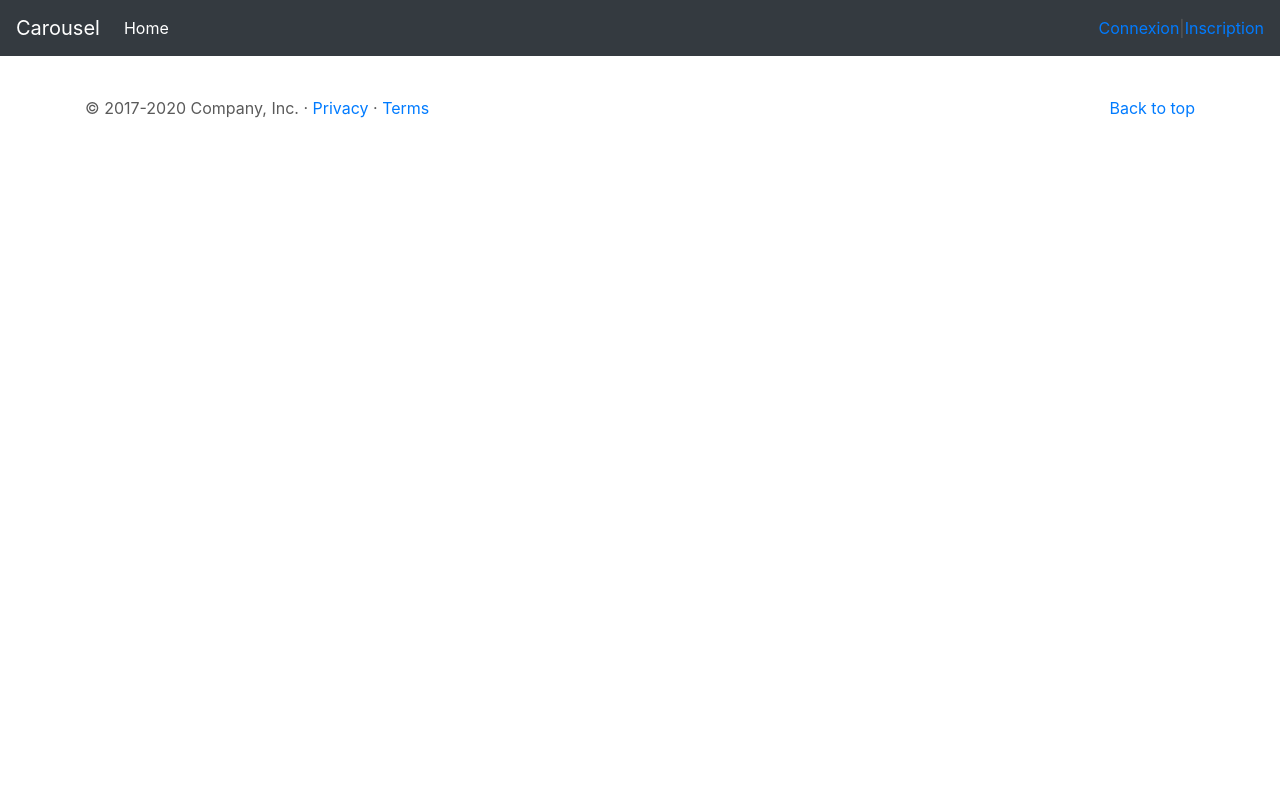
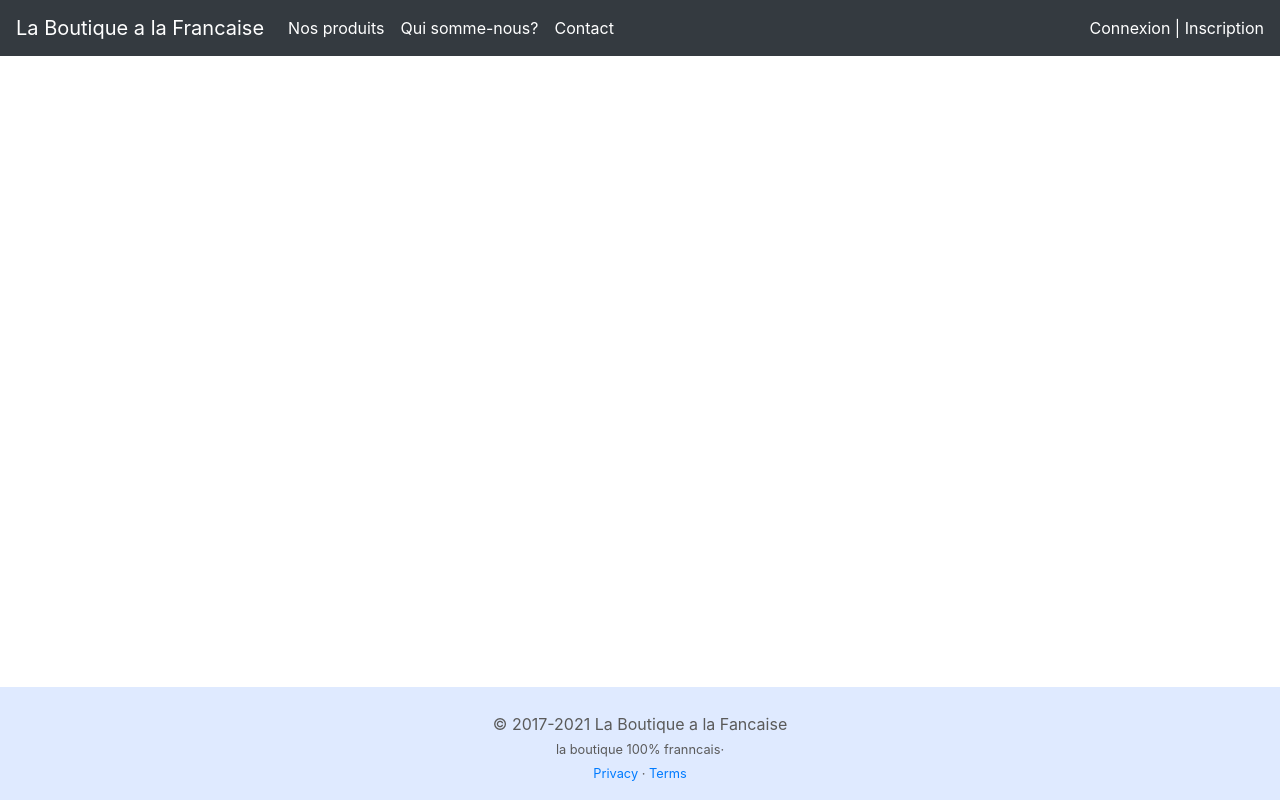
Before and after one commit to Stolidbug/La_Boutique_A_La_Francaise, a Symfony app: template templates/base.html.twig in a window 1280 px wide. Run offline with Twig, Linux system fonts and the light colour scheme; the template is opened without the code that fills it, so the values that code supplies are empty; some libraries are stand-ins or nearby versions.

Commit message:
clean template

```diff
--- a/templates/base.html.twig
+++ b/templates/base.html.twig
@@ -10,6 +10,7 @@
 
     <!-- Bootstrap core CSS -->
     <link href="{{ asset('assets/css/bootstrap.min.css') }}" rel="stylesheet">
+    <link rel="stylesheet" href="{{ asset('assets/css/boutique.css') }}">
 
     <style>
         .bd-placeholder-img {
@@ -33,21 +34,30 @@
 <body>
 <header>
     <nav class="navbar navbar-expand-md navbar-dark fixed-top bg-dark">
-        <a class="navbar-brand" href="#">Carousel</a>
+        <a class="navbar-brand" href="{{path('app_home_index')}}">La Boutique a la Francaise</a>
         <button class="navbar-toggler" type="button" data-toggle="collapse" data-target="#navbarCollapse" aria-controls="navbarCollapse" aria-expanded="false" aria-label="Toggle navigation">
             <span class="navbar-toggler-icon"></span>
         </button>
         <div class="collapse navbar-collapse" id="navbarCollapse">
             <ul class="navbar-nav mr-auto">
                 <li class="nav-item active">
-                    <a class="nav-link" href="#">Home <span class="sr-only">(current)</span></a>
+                    <a class="nav-link" href="#">Nos produits</a>
+                </li>
+                <li class="nav-item active">
+                    <a class="nav-link" href="#">Qui somme-nous?</a>
+                </li>
+                <li class="nav-item active">
+                    <a class="nav-link" href="#">Contact</a>
                 </li>
             </ul>
-            {% if app.user %}
-                <a href="{{ path ('app_account_index')}}">Mon compte</a> | <a href="{{ path ('app_security_logout')}}">Deconnexion</a>
-            {% else %}
-                <a href="{{ path ('app_security_login')}}">Connexion</a> | <a href="{{ path ('app_register_index')}}">Inscription</a>
-            {% endif %}
+            <div class="navbar-item-custom">
+                {% if app.user %}
+                    <a href="{{ path ('app_account_index')}}">Mon compte <small>({{ app.user.firstname }})</small></a> | <a href="{{ path ('app_security_logout')}}">Deconnexion</a>
+                {% else %}
+                    <a href="{{ path ('app_security_login')}}">Connexion</a> | <a href="{{ path ('app_register_index')}}">Inscription</a>
+                {% endif %}
+            </div>
+
         </div>
     </nav>
 </header>
@@ -113,9 +123,9 @@
     </div><!-- /.container -->
 
     <!-- FOOTER -->
-    <footer class="container">
-        <p class="float-right"><a href="#">Back to top</a></p>
-        <p>&copy; 2017-2020 Company, Inc. &middot; <a href="#">Privacy</a> &middot; <a href="#">Terms</a></p>
+    <footer class="footer-custom">
+        <p>&copy; 2017-2021 La Boutique a la Fancaise <br>
+            <small>la boutique 100% franncais&middot;<br> <a href="#">Privacy</a> &middot <a href="#">Terms</a></small></p>
     </footer>
 </main>
 <script src="https://code.jquery.com/jquery-3.5.1.slim.min.js"></script>
```
Also changed, not shown: public/assets/css/boutique.css (added).
